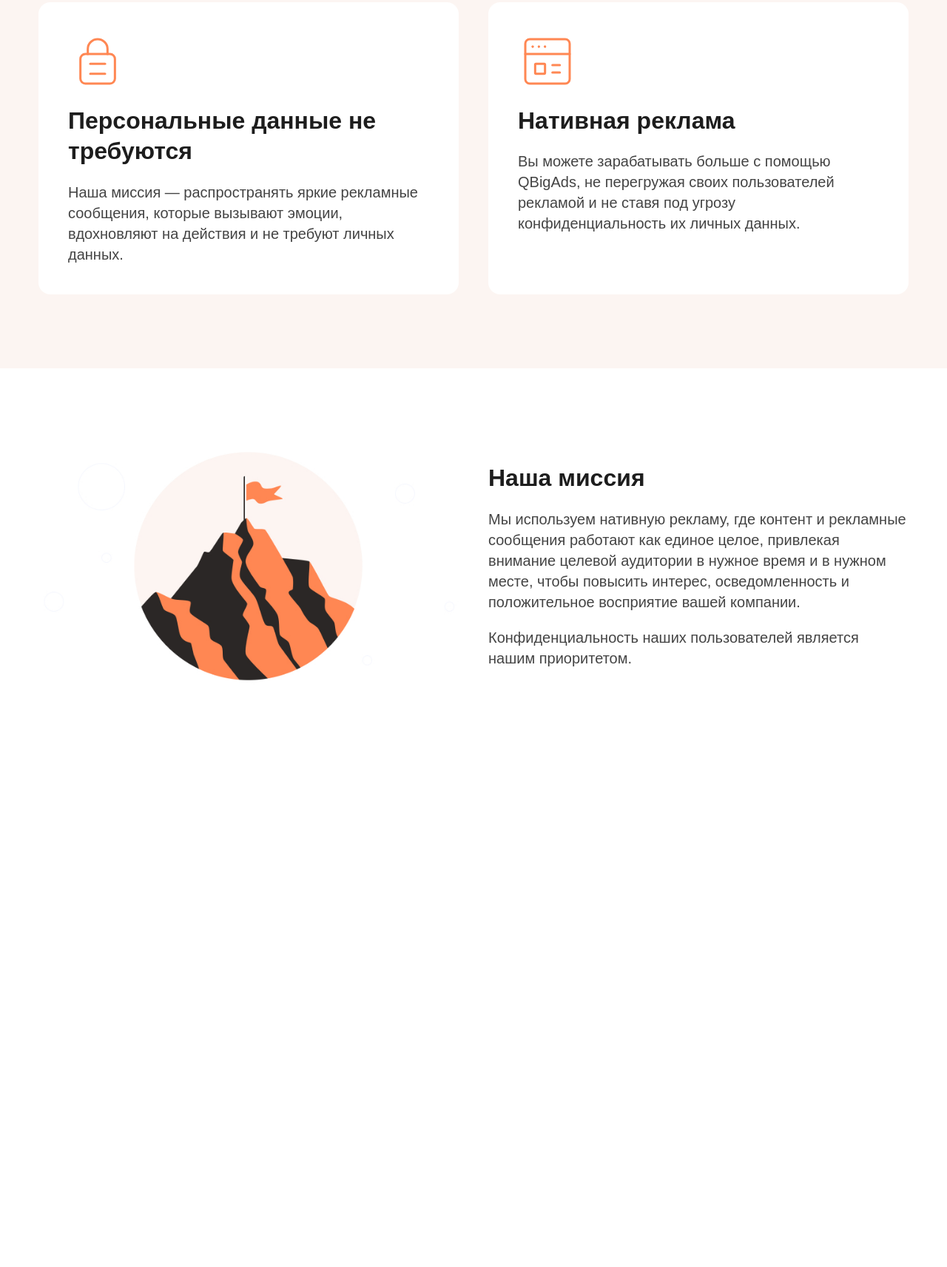
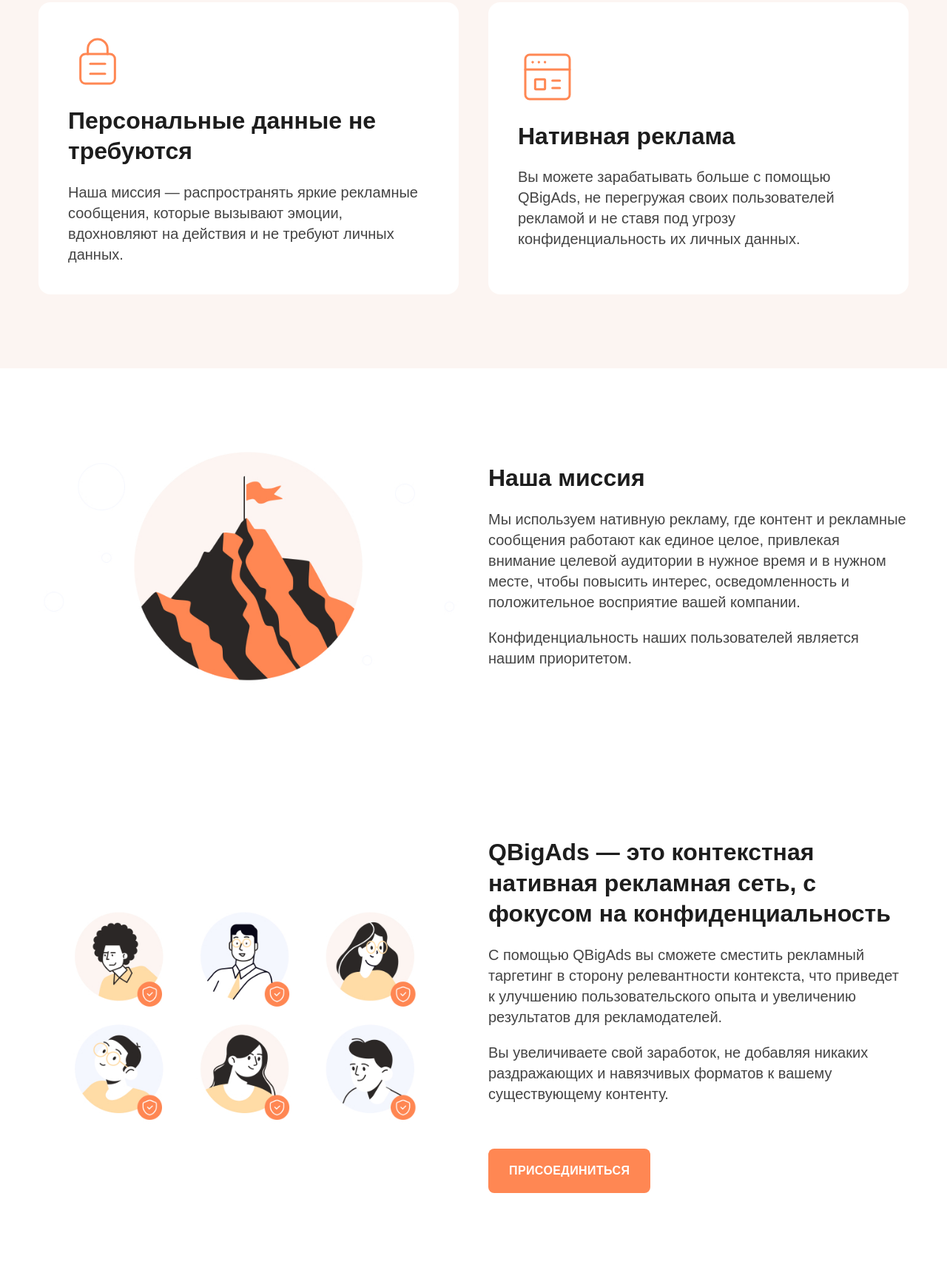
Before and after one commit to chakapega/t-landing, a website built with webpack: page src/index.html in a window 1280 px wide. Shown: the part 728-2441 px from the top of the page at 74% size. Before the commit the page ends 1760 px from the top, so only its background shows below. Built offline with nearby package versions, Linux system fonts and the light colour scheme.

Commit message:
Add info block with content to section

```diff
--- a/src/index.html
+++ b/src/index.html
@@ -119,33 +119,50 @@
       <h1>Зарабатывайте больше на своем контенте и аудитории</h1>
       <p>Увеличивайте свой доход с помощью 35,000+ активных кампаний и рекламных технологий QBigAds, ориентированных на
         конфиденциальность личных данных.</p>
-      <button type="button">Стать паблишером</button>
+      <button type="button" class="primary-button">Стать паблишером</button>
     </section>
-    <section class="main__our-capabilities-section">
-      <div class="main__capability-block">
+    <section>
+      <div class="main__info-blocks-wrapper main__info-blocks-wrapper_capabilities">
+        <div class="main__info-block main__info-block_capabilities">
           <img src="./images/lockIcon.svg" alt="Lock icon">
           <h2>Персональные данные не требуются</h2>
-        <p>Наша миссия — распространять яркие рекламные сообщения, которые вызывают эмоции, вдохновляют на действия и не
+          <p>Наша миссия — распространять яркие рекламные сообщения, которые вызывают эмоции, вдохновляют на действия
+            и не
             требуют личных данных.</p>
         </div>
-      <div class="main__capability-block">
+        <div class="main__info-block  main__info-block_capabilities">
           <img src="./images/browserInternetWebContentImageIcon.svg" alt="Web content icon">
           <h2>Нативная реклама</h2>
-        <p>Вы можете зарабатывать больше с помощью QBigAds, не перегружая своих пользователей рекламой и не ставя под
+          <p>Вы можете зарабатывать больше с помощью QBigAds, не перегружая своих пользователей рекламой и не ставя
+            под
             угрозу конфиденциальность их личных данных.</p>
         </div>
-    </section>
-    <section class="main__our-mission-section">
-      <div class="main__our-mission-info-block">
+      </div>
+      <div class="main__info-blocks-wrapper">
+        <div class="main__info-block">
           <img src="./images/ourMissionImage.jpg" alt="Our mission image">
         </div>
-      <div class="main__our-mission-info-block">
+        <div class="main__info-block">
           <h2>Наша миссия</h2>
           <p>Мы используем нативную рекламу, где контент и рекламные сообщения работают как единое целое, привлекая
             внимание целевой аудитории в нужное время и в нужном месте, чтобы повысить интерес, осведомленность и
             положительное восприятие вашей компании.</p>
           <p>Конфиденциальность наших пользователей является нашим приоритетом.</p>
         </div>
+      </div>
+      <div class="main__info-blocks-wrapper">
+        <div class="main__info-block">
+          <img src="./images/qbigadsImage.jpg" alt="Our mission image">
+        </div>
+        <div class="main__info-block main__info-block_qbigads-description">
+          <h2>QBigAds — это контекстная нативная рекламная сеть, с фокусом на конфиденциальность</h2>
+          <p>С помощью QBigAds вы сможете сместить рекламный таргетинг в сторону релевантности контекста, что приведет к
+            улучшению пользовательского опыта и увеличению результатов для рекламодателей.</p>
+          <p>Вы увеличиваете свой заработок, не добавляя никаких раздражающих и навязчивых форматов к вашему
+            существующему контенту.</p>
+            <button type="button" class="primary-button">Присоединиться</button>
+        </div>
+      </div>
     </section>
   </main>
 </body>
--- a/src/scss/breakpoints.scss
+++ b/src/scss/breakpoints.scss
@@ -21,9 +21,3 @@
     @content;
   }
 }
-
-@mixin mobileScreen() {
-  @media (max-width: 375px) {
-    @content;
-  }
-}
--- a/src/scss/style.scss
+++ b/src/scss/style.scss
@@ -5,6 +5,37 @@
 body {
   font-family: 'Montserrat', sans-serif;
   font-style: normal;
+}
+
+.primary-button {
+  display: flex;
+  height: 3.75rem;
+  min-width: 11.25rem;
+  padding: 1.25rem 1.75rem;
+  justify-content: center;
+  align-items: center;
+  border-radius: 0.5rem;
+  background: $brandPrimary;
+  border: none;
+  color: $labelEighthLight;
+  text-align: center;
+  font-weight: 700;
+  line-height: 140%;
+  letter-spacing: 0.025rem;
+  text-transform: uppercase;
+  cursor: pointer;
+
+  &:hover {
+    background-color: $burningOrange;
+  }
+
+  &:active {
+    background-color: $orange;
+  }
+
+  @include mobileTabletScreen() {
+    width: 100%;
+  }
 }
 
 .header {
@@ -401,35 +432,7 @@
     }
 
     button {
-      display: flex;
-      height: 3.75rem;
-      min-width: 11.25rem;
-      padding: 1.25rem 1.75rem;
-      justify-content: center;
-      align-items: center;
-      border-radius: 0.5rem;
-      background: $brandPrimary;
-      border: none;
       margin-top: 3.75rem;
-      color: $labelEighthLight;
-      text-align: center;
-      font-weight: 700;
-      line-height: 140%;
-      letter-spacing: 0.025rem;
-      text-transform: uppercase;
-      cursor: pointer;
-
-      &:hover {
-        background-color: $burningOrange;
-      }
-
-      &:active {
-        background-color: $orange;
-      }
-
-      @include mobileTabletScreen() {
-        width: 100%;
-      }
     }
 
     @include desktopScreen() {
@@ -453,66 +456,7 @@
     }
   }
 
-  &__our-capabilities-section {
-    display: flex;
-    justify-content: center;
-    padding: 6.25rem 3.25rem;
-    background: $linen;
-
-    @include tabletDesktopScreen() {
-      padding: 6.25rem 2.5rem;
-    }
-
-    @include mobileTabletScreen() {
-      padding: 6.25rem 1.5rem;
-      flex-direction: column;
-    }
-  }
-
-  &__capability-block {
-    display: flex;
-    flex: 1;
-    padding: 2.5rem;
-    flex-direction: column;
-    align-items: flex-start;
-    border-radius: 1rem;
-    background: $labelEighthLight;
-    max-width: 42.5rem;
-    box-sizing: border-box;
-
-    &:first-child {
-      margin-right: 2.5rem;
-
-      @include tabletDesktopScreen() {
-        margin-right: 1.25rem;
-      }
-
-      @include mobileTabletScreen() {
-        margin: 0 0 1.25rem 0;
-      }
-    }
-
-    h2 {
-      color: $labelPrimaryLight;
-      font-size: 2rem;
-      font-weight: 700;
-      line-height: 130%;
-      margin: 1.25rem 0;
-    }
-
-    p {
-      color: $labelSecondaryLight;
-      font-size: 1.25rem;
-      line-height: 140%;
-      margin: 0;
-    }
-
-    @include mobileTabletScreen() {
-      max-width: 100%;
-    }
-  }
-
-  &__our-mission-section {
+  &__info-blocks-wrapper {
     display: flex;
     justify-content: center;
     padding: 6.25rem 3.25rem;
@@ -528,7 +472,11 @@
     }
   }
 
-  &__our-mission-info-block {
+  &__info-blocks-wrapper_capabilities {
+    background-color: $linen;
+  }
+
+  &__info-block {
     display: flex;
     flex-direction: column;
     justify-content: center;
@@ -573,4 +521,35 @@
       max-width: 29.625rem;
     }
   }
+
+  &__info-block_capabilities {
+    padding: 2.5rem;
+    background-color: $labelEighthLight;
+    border-radius: 1rem;
+
+    img {
+      width: auto;
+      height: auto;
+    }
+
+    h2 {
+      margin-top: 1.25rem;
+    }
+
+    @include mobileTabletScreen() {
+      max-width: 100%;
+    }
+  }
+
+  &__info-block_qbigads-description {
+    h2 {
+      @include mobileTabletScreen() {
+        word-break: break-all;
+      }
+    }
+
+    button {
+      margin-top: 3.75rem;
+    }
+  }
 }
```
Also changed, not shown: src/images/qbigadsImage.jpg (added). Lines whose indentation alone changed are shown as unchanged.
